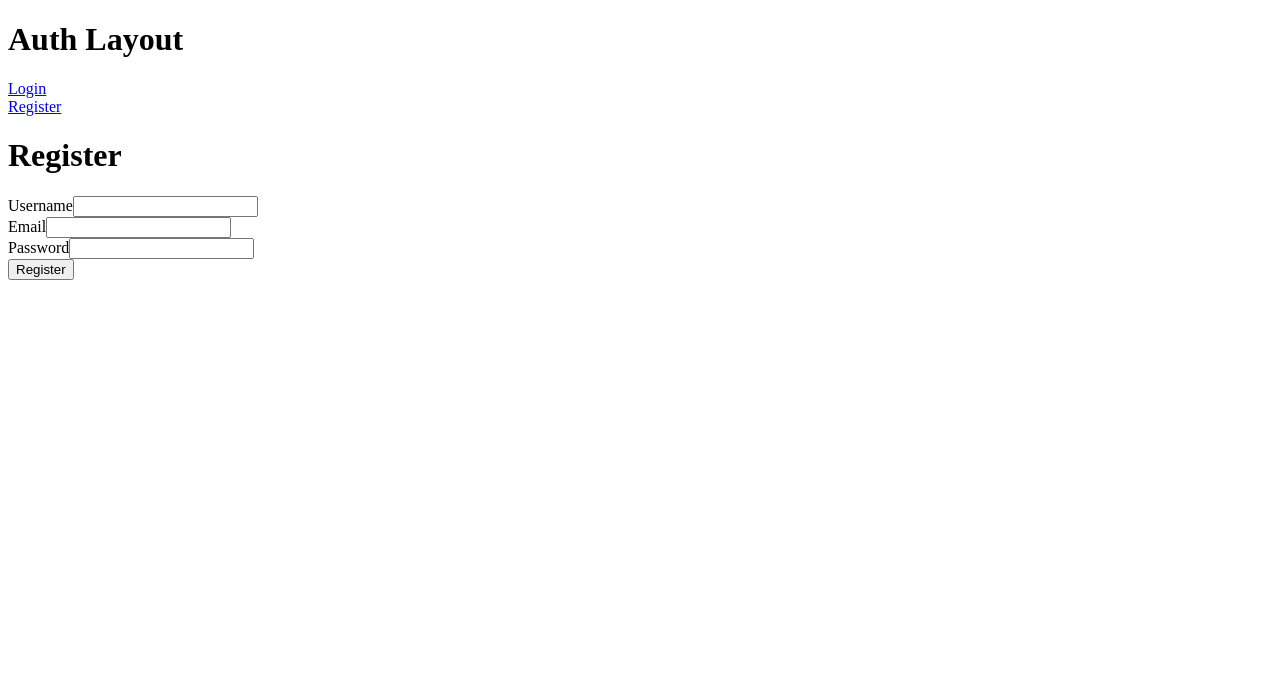
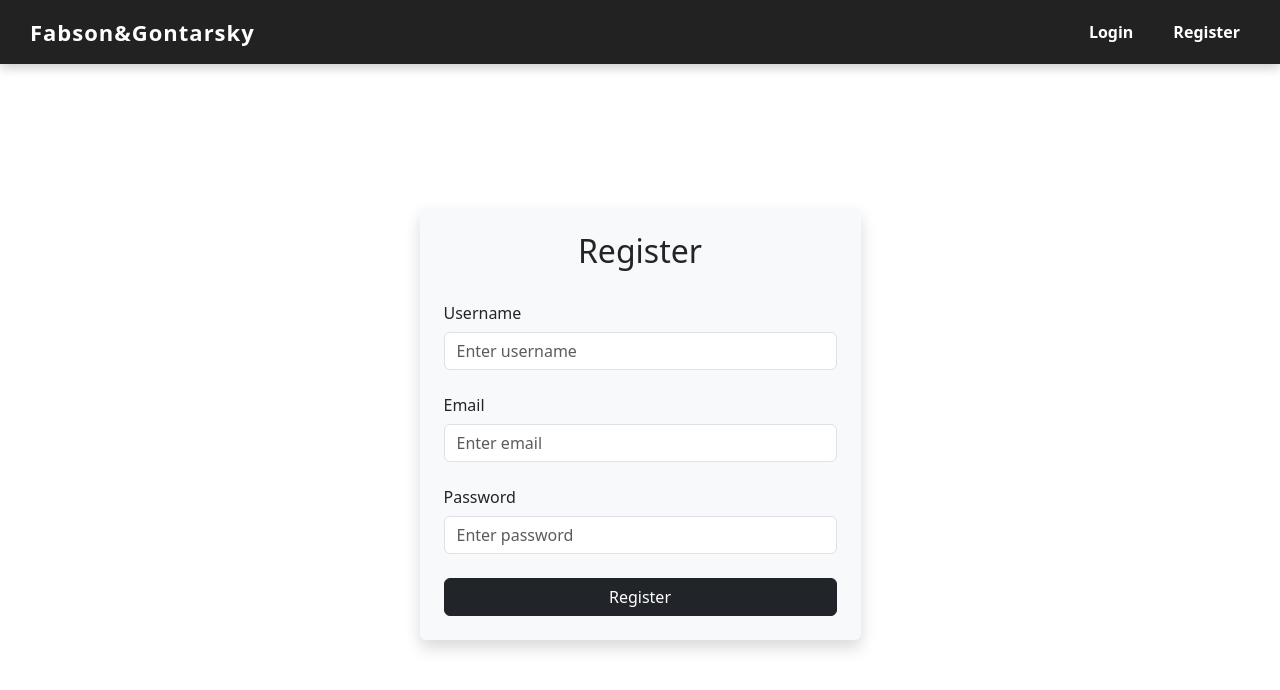
Before and after one commit to jakub-fabia/AGH_Simple_MERN_Webstore, a React (Vite) app in the folder frontend/: page /auth/register in a window 1280 px wide. Shown: the top 690 px of the page. Built offline with nearby package versions, Linux system fonts and the light colour scheme; no server answers.

Commit message:
Adding styles to LoginPage, RegisterPage and some Admin pages

```diff
--- a/frontend/package.json
+++ b/frontend/package.json
@@ -12,8 +12,10 @@
   "dependencies": {
     "@reduxjs/toolkit": "^2.5.0",
     "axios": "^1.7.9",
+    "bootstrap": "^5.3.3",
     "dotenv": "^16.4.7",
     "react": "^18.3.1",
+    "react-bootstrap": "^2.10.8",
     "react-dom": "^18.3.1",
     "react-redux": "^9.2.0",
     "react-router-dom": "^7.1.3"
--- a/frontend/src/components/layouts/AdminLayout.jsx
+++ b/frontend/src/components/layouts/AdminLayout.jsx
@@ -1,6 +1,7 @@
-import {Link, Outlet} from "react-router-dom";
-import {useDispatch} from "react-redux";
-import {logoutUser} from "../../redux/authSlice/index.js";
+import { Outlet } from "react-router-dom";
+import { useDispatch } from "react-redux";
+import { logoutUser } from "../../redux/authSlice/index.js";
+import NavbarAdmin from "../navbar/NavbarAdmin.jsx";
 
 function AdminLayout() {
 	const dispatch = useDispatch();
@@ -8,20 +9,21 @@ function AdminLayout() {
 	function handleLogout() {
 		dispatch(logoutUser());
 	}
+
 	return (
 		<div>
-			<div>
-				<Link to="/admin/products/all">
-					<span>Products</span><br/>
-				</Link>
-				<Link to="/admin/dashboard">
-					<span>Dashboard</span><br/>
-				</Link>
-				<button onClick={handleLogout}>Logout</button>
+			<NavbarAdmin />
+			<div style={styles.content}>
+				<Outlet />
 			</div>
-				<div><Outlet/></div>
 		</div>
-	)
+	);
 }
 
+const styles = {
+	content: {
+		padding: "20px",
+	},
+};
+
 export default AdminLayout;
--- a/frontend/src/components/layouts/AdminProductsLayout.jsx
+++ b/frontend/src/components/layouts/AdminProductsLayout.jsx
@@ -1,20 +1,23 @@
-import {Link, Outlet} from "react-router-dom";
-
+import { Link, Outlet } from "react-router-dom";
+import { Container, Row, Col, Button } from "react-bootstrap";
 
 function AdminProductsLayout() {
 	return (
-		<div>
-			<div>
-				<Link to="/admin/products/all">
-					<span>Lista</span><br/>
-				</Link>
-				<Link to="/admin/products/add">
-					<span>Dodaj</span>
-				</Link>
-			</div>
-			<div><Outlet /></div>
-		</div>
-	)
+		<Container className="mt-3">
+			<Row className="mb-3">
+				<Col className="d-flex justify-content-between">
+					<Link to="/admin/products/add">
+						<Button variant="secondary">Dodaj</Button>
+					</Link>
+				</Col>
+			</Row>
+			<Row>
+				<Col>
+					<Outlet />
+				</Col>
+			</Row>
+		</Container>
+	);
 }
 
 export default AdminProductsLayout;
--- a/frontend/src/components/layouts/AuthLayout.jsx
+++ b/frontend/src/components/layouts/AuthLayout.jsx
@@ -1,19 +1,26 @@
-import {Link, Outlet} from "react-router-dom";
+import { Outlet } from "react-router-dom";
+import Navbar from "../navbar/Navbar"; // Import Navbar
 
 function AuthLayout() {
     return (
         <div>
-            <h1>Auth Layout</h1>
-            <div>
-                <Link to="/auth/login">
-                    <span>Login</span><br/>
-                </Link>
-                <Link to="/auth/register">
-                    <span>Register</span>
-                </Link>
+            {/* Add Navbar here */}
+            <Navbar />
+
+            <div style={styles.container}>
+                <Outlet />
             </div>
-            <div><Outlet/></div>
-        </div>)
+        </div>
+    );
 }
 
+const styles = {
+    container: {
+        display: "flex",
+        justifyContent: "center",
+        alignItems: "center",
+        height: "90vh",
+    },
+};
+
 export default AuthLayout;
--- a/frontend/src/components/layouts/ShopLayout.jsx
+++ b/frontend/src/components/layouts/ShopLayout.jsx
@@ -1,4 +1,4 @@
-import {Outlet} from "react-router-dom";
+import {Link, Outlet} from "react-router-dom";
 import {logoutUser} from "../../redux/authSlice/index.js";
 import {useDispatch} from "react-redux";
 
@@ -10,6 +10,15 @@ function ShopLayout() {
 	return (
 		<div>
 			<h1>Shop Layout</h1>
+			<Link to="/shop/home">
+				<span>Home</span>
+			</Link>
+			<Link to="/shop/cart">
+				<span>Cart</span>
+			</Link>
+			<Link to="/shop/orders">
+				<span>Orders</span>
+			</Link>
 			<button onClick={handleLogout}>Logout</button>
 			<div><Outlet/></div>
 		</div>)
--- /dev/null
+++ b/frontend/src/components/navbar/Navbar.jsx
@@ -0,0 +1,49 @@
+import { Link } from "react-router-dom";
+
+function Navbar() {
+    return (
+        <nav style={styles.navbar}>
+            <h2 style={styles.logo}>Fabson&Gontarsky</h2>
+            <div style={styles.links}>
+                <Link to="/auth/login" style={styles.link}>Login</Link>
+                <Link to="/auth/register" style={styles.link}>Register</Link>
+            </div>
+        </nav>
+    );
+}
+
+const styles = {
+    navbar: {
+        display: "flex",
+        justifyContent: "space-between",
+        alignItems: "center",
+        padding: "15px 30px",
+        backgroundColor: "#222",
+        color: "#fff",
+        boxShadow: "0px 4px 10px rgba(0,0,0,0.2)",
+    },
+    logo: {
+        margin: 0,
+        fontSize: "22px",
+        fontWeight: "bold",
+        letterSpacing: "1px",
+    },
+    links: {
+        display: "flex",
+        gap: "20px",
+    },
+    link: {
+        color: "#fff",
+        textDecoration: "none",
+        fontSize: "16px",
+        fontWeight: "bold",
+        transition: "color 0.3s, transform 0.2s",
+        padding: "5px 10px",
+    },
+    linkHover: {
+        color: "#f8b400",
+        transform: "scale(1.05)",
+    }
+};
+
+export default Navbar;
--- /dev/null
+++ b/frontend/src/components/navbar/NavbarAdmin.jsx
@@ -0,0 +1,72 @@
+import { Link } from "react-router-dom";
+import {Button} from "react-bootstrap";
+import {useDispatch} from "react-redux";
+import {logoutUser} from "../../redux/authSlice/index.js";
+
+function NavbarAdmin() {
+    const dispatch = useDispatch();
+    function handleLogout() {
+        dispatch(logoutUser());
+    }
+    return (
+        <nav style={styles.navbar}>
+            <h2 style={styles.logo}>Fabson&Gontarsky - Admin</h2>
+            <div style={styles.links}>
+                <Link to="/admin/dashboard" style={styles.link}>Dashboard</Link>
+                <Link to="/admin/products/all" style={styles.link}>Products</Link>
+                <button style={styles.logout} onClick={handleLogout}>Logout</button>
+            </div>
+        </nav>
+    );
+}
+
+const styles = {
+    navbar: {
+        display: "flex",
+        justifyContent: "space-between",
+        alignItems: "center",
+        padding: "15px 30px",
+        backgroundColor: "#222",
+        color: "#fff",
+        boxShadow: "0px 4px 10px rgba(0,0,0,0.2)",
+    },
+    logo: {
+        margin: 0,
+        fontSize: "22px",
+        fontWeight: "bold",
+        letterSpacing: "1px",
+    },
+    links: {
+        display: "flex",
+        gap: "20px",
+        alignItems: "center",
+    },
+    link: {
+        color: "#fff",
+        textDecoration: "none",
+        fontSize: "16px",
+        fontWeight: "bold",
+        transition: "color 0.3s, transform 0.2s",
+        padding: "5px 10px",
+    },
+    linkHover: {
+        color: "#f8b400",
+        transform: "scale(1.05)",
+    },
+    logout: {
+        backgroundColor: "#f44336",
+        color: "#fff",
+        border: "none",
+        padding: "8px 15px",
+        cursor: "pointer",
+        fontSize: "16px",
+        fontWeight: "bold",
+        transition: "background 0.3s, transform 0.2s",
+    },
+    logoutHover: {
+        backgroundColor: "#d32f2f",
+        transform: "scale(1.05)",
+    }
+};
+
+export default NavbarAdmin;
--- a/frontend/src/pages/admin/AdminEditProduct.jsx
+++ b/frontend/src/pages/admin/AdminEditProduct.jsx
@@ -1,139 +1,101 @@
-import {useEffect, useState} from "react";
-import {useDispatch, useSelector} from "react-redux";
-import {editProduct, fetchAllProducts, fetchProduct} from "../../redux/adminSlice/products/index.js";
-import { useNavigate, useParams} from "react-router-dom";
-
-// Wiem że ten plik jest przeokrutnie nieczytelny ale działa o dziwo
+import { useEffect, useState } from "react";
+import { useDispatch, useSelector } from "react-redux";
+import { editProduct, fetchAllProducts, fetchProduct } from "../../redux/adminSlice/products";
+import { useNavigate, useParams } from "react-router-dom";
+import AdminProductTile from "../../components/admin/AdminProductTile.jsx";
+import { Container, Row, Col, Form, Button, Card } from "react-bootstrap";
 
 function AdminEditProduct() {
-	const paramId = useParams();
+	const { id } = useParams();
 	const dispatch = useDispatch();
-	const { product } = useSelector((state) => state.adminProducts);
-	const [formData, setFormData] = useState();
-	const navigate = useNavigate()
+	const navigate = useNavigate();
+	const { product, loading, error } = useSelector((state) => state.adminProducts);
+	const [formData, setFormData] = useState(null);
 
 	useEffect(() => {
-		dispatch(fetchProduct(paramId.id))
-	}, [dispatch, paramId]);
+		dispatch(fetchProduct(id));
+	}, [dispatch, id]);
 
 	useEffect(() => {
-		if (product) {
-			setFormData(product);
+		if (product && Object.keys(product).length > 0) {
+			setFormData({
+				image: product.image || "",
+				title: product.title || "",
+				description: product.description || "",
+				price: product.price || 0,
+				stock: product.stock || 0,
+				category: product.category || ""
+			});
 		}
 	}, [product]);
 
-	if (!formData) {
-		return <div>Loading...</div>;
-	}
+	if (loading) return <div>Loading...</div>;
+	if (error) return <div className="text-danger">Error: {error}</div>;
+	if (!formData) return <div>Loading product data...</div>;
 
 	const handleChange = (e) => {
 		const { name, value } = e.target;
-		console.log(formData)
 		setFormData((prevData) => ({
 			...prevData,
-			[name]: value,
+			[name]: name === "price" || name === "stock" ? parseFloat(value) || 0 : value,
 		}));
 	};
 
-	const handleSubmit = (e) => {
+	const handleSubmit = async (e) => {
 		e.preventDefault();
-		console.log(formData)
-		dispatch(
-			editProduct({
-				id: product?._id,
-				formData,
-			})
-		).then((data) => {
-			if (data?.payload?.success) {
-				dispatch(fetchAllProducts())
-				alert("Edited Successfully")
+		try {
+			const response = await dispatch(editProduct({ id: product?._id, formData }));
+			if (response?.payload?.success) {
+				dispatch(fetchAllProducts());
+				alert("Product updated successfully");
 				navigate("/admin/products");
 			}
-		});
+		} catch (error) {
+			alert("Error updating product");
+		}
 	};
 
 	return (
-		<div className="p-4">
-			<h1 className="text-xl font-bold mb-4">Add/Edit Product</h1>
-			<form onSubmit={handleSubmit} className="space-y-4">
-				<div>
-					<label className="block font-medium mb-1">Image URL</label>
-					<input
-						type="text"
-						name="image"
-						value={formData.image}
-						onChange={handleChange}
-						className="block w-full border rounded p-2"
-						placeholder="Enter image URL"
-					/>
-				</div>
-				<div>
-					<label className="block font-medium mb-1">Title</label>
-					<input
-						type="text"
-						name="title"
-						value={formData.title}
-						onChange={handleChange}
-						className="block w-full border rounded p-2"
-						placeholder="Enter product title"
-					/>
-				</div>
-				<div>
-					<label className="block font-medium mb-1">Description</label>
-					<textarea
-						name="description"
-						value={formData.description}
-						onChange={handleChange}
-						className="block w-full border rounded p-2"
-						placeholder="Enter product description"
-					></textarea>
-				</div>
-				<div>
-					<label className="block font-medium mb-1">Category</label>
-					<select
-						name="category"
-						value={formData.category}
-						onChange={handleChange}
-						className="block w-full border rounded p-2"
-					>
-						<option value="">Select category</option>
-						<option value="Men">Men</option>
-						<option value="Women">Women</option>
-						<option value="Kids">Kids</option>
-						<option value="Accessories">Accessories</option>
-						<option value="Footwear">Footwear</option>
-					</select>
-				</div>
-				<div>
-					<label className="block font-medium mb-1">Price</label>
-					<input
-						type="number"
-						name="price"
-						value={formData.price}
-						onChange={handleChange}
-						className="block w-full border rounded p-2"
-						placeholder="Enter product price"
-					/>
-				</div>
-				<div>
-					<label className="block font-medium mb-1">Stock</label>
-					<input
-						type="number"
-						name="stock"
-						value={formData.stock}
-						onChange={handleChange}
-						className="block w-full border rounded p-2"
-						placeholder="Enter stock quantity"
-					/>
-				</div>
-				<button
-					type="submit"
-					className="bg-blue-500 text-white rounded px-4 py-2 hover:bg-blue-600"
-				>
-					Submit
-				</button>
-			</form>
-		</div>
+		<Container className="py-5">
+			<Row className="justify-content-center">
+				<Col md={5}>
+					<h2 className="text-center mb-3">Edit Product</h2>
+					<Card className="p-4 shadow bg-light rounded">
+						<Form onSubmit={handleSubmit}>
+							{["image", "title", "description", "price", "stock"].map((field) => (
+								<Form.Group className="mb-3" key={field}>
+									<Form.Label>{field.charAt(0).toUpperCase() + field.slice(1)}</Form.Label>
+									<Form.Control
+										type={field === "description" ? "textarea" : "text"}
+										as={field === "description" ? "textarea" : "input"}
+										name={field}
+										value={formData[field]}
+										onChange={handleChange}
+										placeholder={`Enter ${field}`}
+									/>
+								</Form.Group>
+							))}
+							<Form.Group className="mb-3">
+								<Form.Label>Category</Form.Label>
+								<Form.Select name="category" value={formData.category} onChange={handleChange}>
+									<option value="">Select category</option>
+									{["Men", "Women", "Kids", "Accessories", "Footwear"].map((cat) => (
+										<option key={cat} value={cat}>{cat}</option>
+									))}
+								</Form.Select>
+							</Form.Group>
+							<Button variant="dark" type="submit" className="w-100">Submit</Button>
+						</Form>
+					</Card>
+				</Col>
+				<Col md={5}>
+					<h2 className="text-center mb-3">Product Preview</h2>
+					<Card className="p-4 shadow bg-light rounded">
+						{formData && <AdminProductTile product={formData} handleEdit={() => {}} handleDelete={() => {}} />}
+					</Card>
+				</Col>
+			</Row>
+		</Container>
 	);
 }
 
--- a/frontend/src/pages/auth/LoginPage.jsx
+++ b/frontend/src/pages/auth/LoginPage.jsx
@@ -1,7 +1,8 @@
-import { useState } from "react";
-import {loginUser} from "../../redux/authSlice/index.js";
-import {useDispatch} from "react-redux";
-import {useNavigate} from "react-router-dom";
+import { useState } from 'react';
+import { useDispatch } from 'react-redux';
+import { useNavigate } from 'react-router-dom';
+import { loginUser } from "../../redux/authSlice/index.js";
+import { Form, Button, Container, Row, Col, Alert } from 'react-bootstrap';
 
 const initialState = {
     email: "",
@@ -10,6 +11,7 @@ const initialState = {
 
 function AuthLogin() {
     const [formData, setFormData] = useState(initialState);
+    const [error, setError] = useState('');
     const dispatch = useDispatch();
     const navigate = useNavigate();
 
@@ -24,42 +26,54 @@ function AuthLogin() {
     const handleSubmit = (e) => {
         e.preventDefault();
         dispatch(loginUser(formData)).then((data) => {
-            alert(data?.payload?.message)
             if (data?.payload?.success) {
                 navigate("/");
+            } else {
+                setError(data?.payload?.message || 'Invalid credentials');
             }
         });
-    }
+    };
 
     return (
-        <div>
-            <h1>Login</h1>
-            <form onSubmit={handleSubmit}>
-                <div>
-                    <label htmlFor="email">Email</label>
-                    <input
+        <Container className="d-flex justify-content-center align-items-center min-vh-100">
+            <Row className="w-100">
+                <Col md={6} className="mx-auto">
+                    <div className="shadow p-4 rounded bg-light">
+                        <h2 className="text-center mb-4">Login</h2>
+                        {error && <Alert variant="dark">{error}</Alert>}
+                        <Form>
+                            <Form.Group className="mb-3" controlId="formUsername">
+                                <Form.Label column={true}>Username</Form.Label>
+                                <Form.Control
                                     type="email"
-                        id="email"
+                                    placeholder="Enter username"
                                     name="email"
                                     value={formData.email}
                                     onChange={handleChange}
                                     required
                                 />
-                </div>
-                <div>
-                    <label htmlFor="password">Password</label>
-                    <input
+                            </Form.Group>
+                            <Form.Group className="mb-3" controlId="formPassword">
+                                <Form.Label column={true}>Password</Form.Label>
+                                <Form.Control
                                     type="password"
-                        id="password"
+                                    placeholder="Enter password"
                                     name="password"
                                     value={formData.password}
                                     onChange={handleChange}
                                     required
                                 />
+                            </Form.Group>
+                            <div className="d-grid">
+                                <Button variant="dark" type="submit" onClick={handleSubmit}>
+                                    Login
+                                </Button>
                             </div>
-                <button type="submit">Login</button>
-            </form>
+                        </Form>
                     </div>
+                </Col>
+            </Row>
+        </Container>
     );
 }
 
--- a/frontend/src/pages/auth/RegisterPage.jsx
+++ b/frontend/src/pages/auth/RegisterPage.jsx
@@ -2,6 +2,10 @@ import { useState } from 'react';
 import {useDispatch} from "react-redux";
 import {registerUser} from "../../redux/authSlice/index.js";
 import {useNavigate} from "react-router-dom";
+import {Form, Button, Container, Row, Col} from 'react-bootstrap';
+import 'bootstrap/dist/css/bootstrap.min.css';
+
+
 
 const initialState = {
     username: "",
@@ -34,42 +38,56 @@ function RegisterPage() {
     }
 
     return (
-        <div>
-            <h1>Register</h1>
-            <form onSubmit={handleSubmit}>
-                <div>
-                    <label htmlFor="username">Username</label>
-                    <input
+        <Container className= "d-flex justify-content-center align-items-center min-vh-100">
+            <Row className="w-100">
+                <Col md={5} className="mx-auto">
+                    <div className="shadow p-4 rounded bg-light">
+                        <h2 className="text-center mb-4">Register</h2>
+                        <Form>
+                            <Form.Group className="mb-3" controlId="fromUsername">
+                                <Form.Label column={true}>Username</Form.Label>
+                                <Form.Control
                                     type="text"
-                        id="username"
+                                    placeholder="Enter username"
                                     name="username"
                                     value={formData.username}
                                     onChange={handleChange}
+                                    required
                                 />
-                </div>
-                <div>
-                    <label htmlFor="email">Email</label>
-                    <input
+                            </Form.Group>
+                            <Form.Group className="mb-3" controlId="formEmail">
+                                <Form.Label column={true}>Email</Form.Label>
+                                <Form.Control
                                     type="email"
-                        id="email"
+                                    placeholder="Enter email"
                                     name="email"
                                     value={formData.email}
                                     onChange={handleChange}
+                                    required
                                 />
-                </div>
-                <div>
-                    <label htmlFor="password">Password</label>
-                    <input
+                            </Form.Group>
+                            <Form.Group>
+                                <Form.Label column={true}>Password</Form.Label>
+                                <Form.Control
                                     type="password"
-                        id="password"
+                                    placeholder="Enter password"
                                     name="password"
                                     value={formData.password}
                                     onChange={handleChange}
+                                    required
                                 />
+                            </Form.Group>
+                            <br/>
+                            <div className="d-grid">
+                                <Button variant="dark" onClick={handleSubmit}>
+                                    Register
+                                </Button>
                             </div>
-                <button type="submit">Register</button>
-            </form>
+                        </Form>
                     </div>
+                </Col>
+            </Row>
+        </Container>
     );
 }
 
```
Also changed, not shown: frontend/src/components/admin/AdminProductTile.jsx (+44 -31 lines), frontend/src/pages/admin/AdminProducts.jsx (+40 -21 lines), 1 other file (tests, documents, lock files or other folders). Lines whose indentation alone changed are shown as unchanged.
